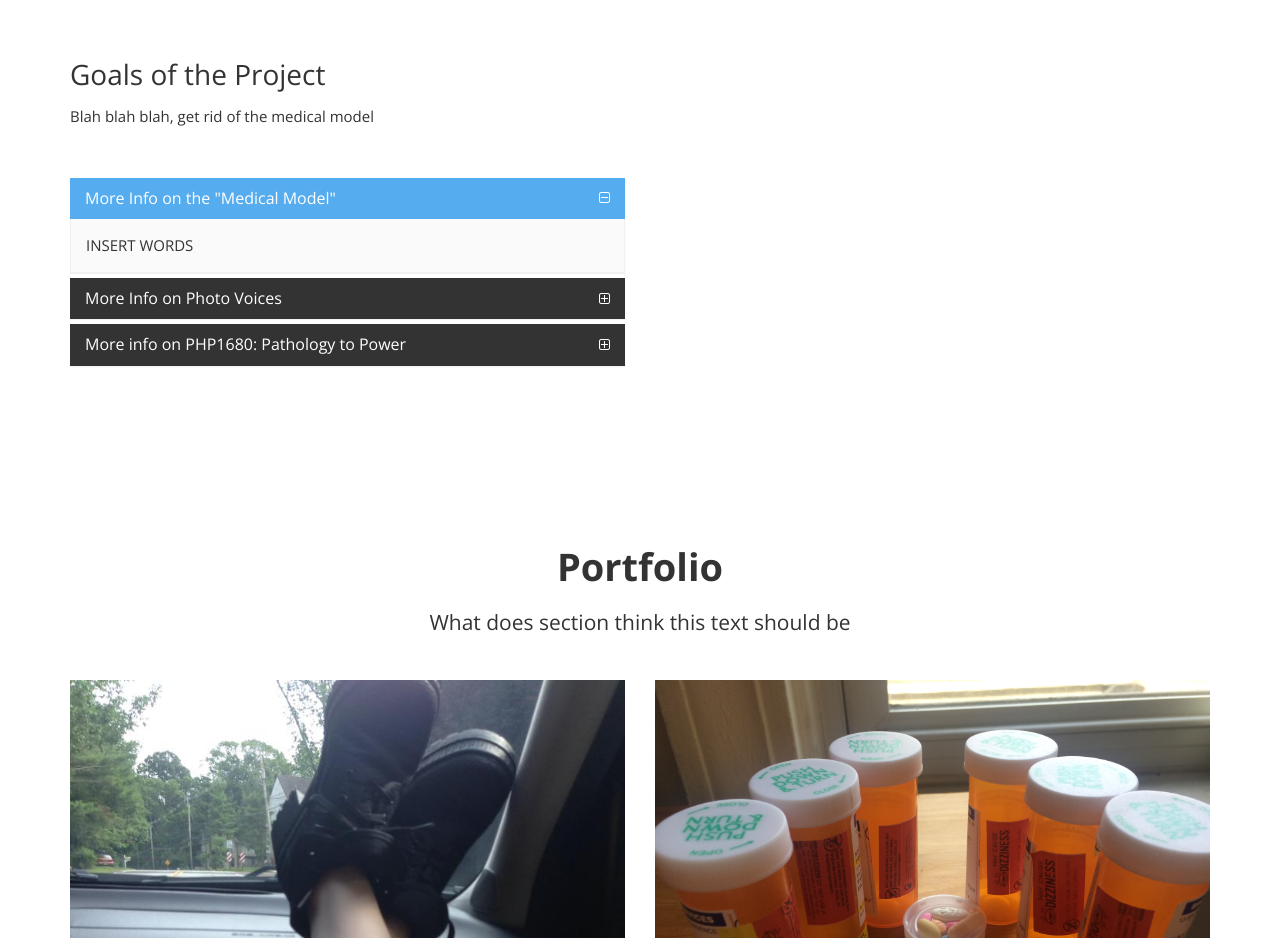
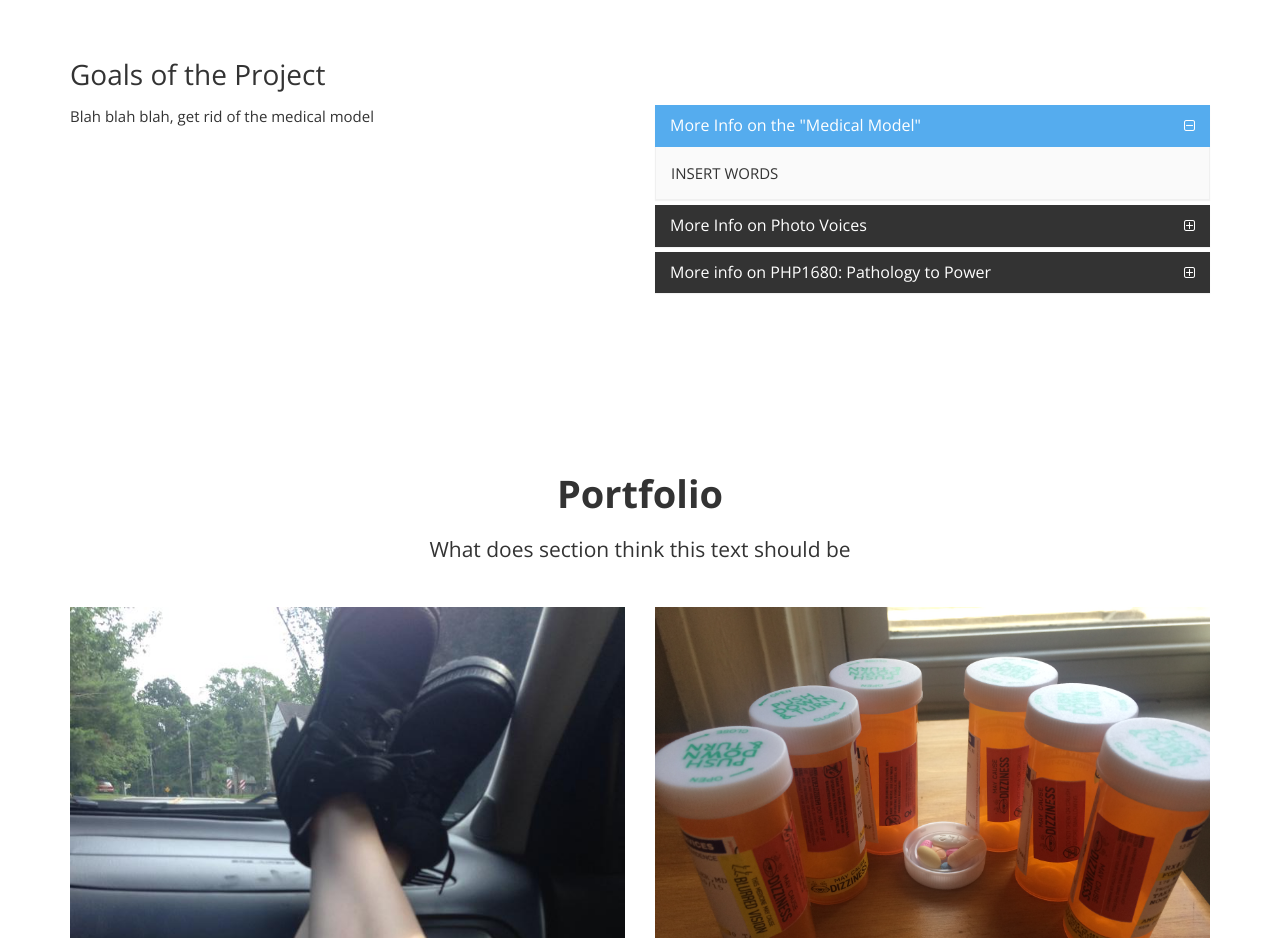
Before and after one commit to sarahmsachs/phpwebsite, a plain HTML site: page index.html in a window 1280 px wide. Shown: the part 1080-2018 px from the top of the page. Drawn offline with nearby package versions, Linux system fonts and the light colour scheme.

Commit message:
fixed the spacing of the collapsible blocks

```diff
--- a/index.html
+++ b/index.html
@@ -35,7 +35,7 @@
 		<link href="css/custom.css" rel="stylesheet">
 	</head>
 
-	<body class="no-trans">
+		<body class="no-trans">
 		<!-- scrollToTop -->
 		<!-- ================ -->
 		<div class="scrollToTop"><i class="icon-up-open-big"></i></div>
@@ -151,58 +151,6 @@
 							<div class="col-md-6">
 								<p>Blah blah blah, get rid of the medical model</p>
 							</div>
-						</div>
-
-
-						<div class="space"></div>
-						<div class="row">
-						<!--
-						<h2>Submit to #dispix </h2>
-						<div class="row">
-							<div class="col-md-6">
-								<script>
-
-								  // The function will be called after the form is submitted
-								  function uploadFile() {
-								    document.getElementById('uploadFile').value = "Uploading File..";
-								    google.script.run
-								       .withSuccessHandler(fileUploaded)
-								       .uploadFiles(document.getElementById("labnol"));
-								    return false;
-								  }
-
-								  // This function will be called after the Google Script has executed
-								  function fileUploaded(status) {
-								    document.getElementById('labnol').style.display = 'none';
-								    document.getElementById('output').innerHTML = status;
-								  }
-
-								</script>-->
-
-								<!-- This is the HTML form -->
-								<!--
-								<form id="labnol">
-								 -->
-								  <!-- Text input fields
-								  <input type="text" name="myName" placeholder="Your name..">
-								  <input type="email" name="myEmail" placeholder="Your email..">-->
-
-								  <!-- File input filed
-								  <input type="file" name="myFile">
-								 -->
-
-								 <!-- The submit button. It calls the server side function uploadfiles() on click -->
-								<!--
-								  <input type="submit" id="uploadFile" value="Upload File"
-								         onclick="this.value='Uploading..';uploadFile();">
-
-								</form>
-
-
-								 Here the results of the form submission will be displayed
-								<div id="output"></div>
-							</div>-->
-
 							<div class="col-md-6">
 								<div class="panel-group" id="accordion" role="tablist" aria-multiselectable="true">
 									<div class="panel panel-default">
```
